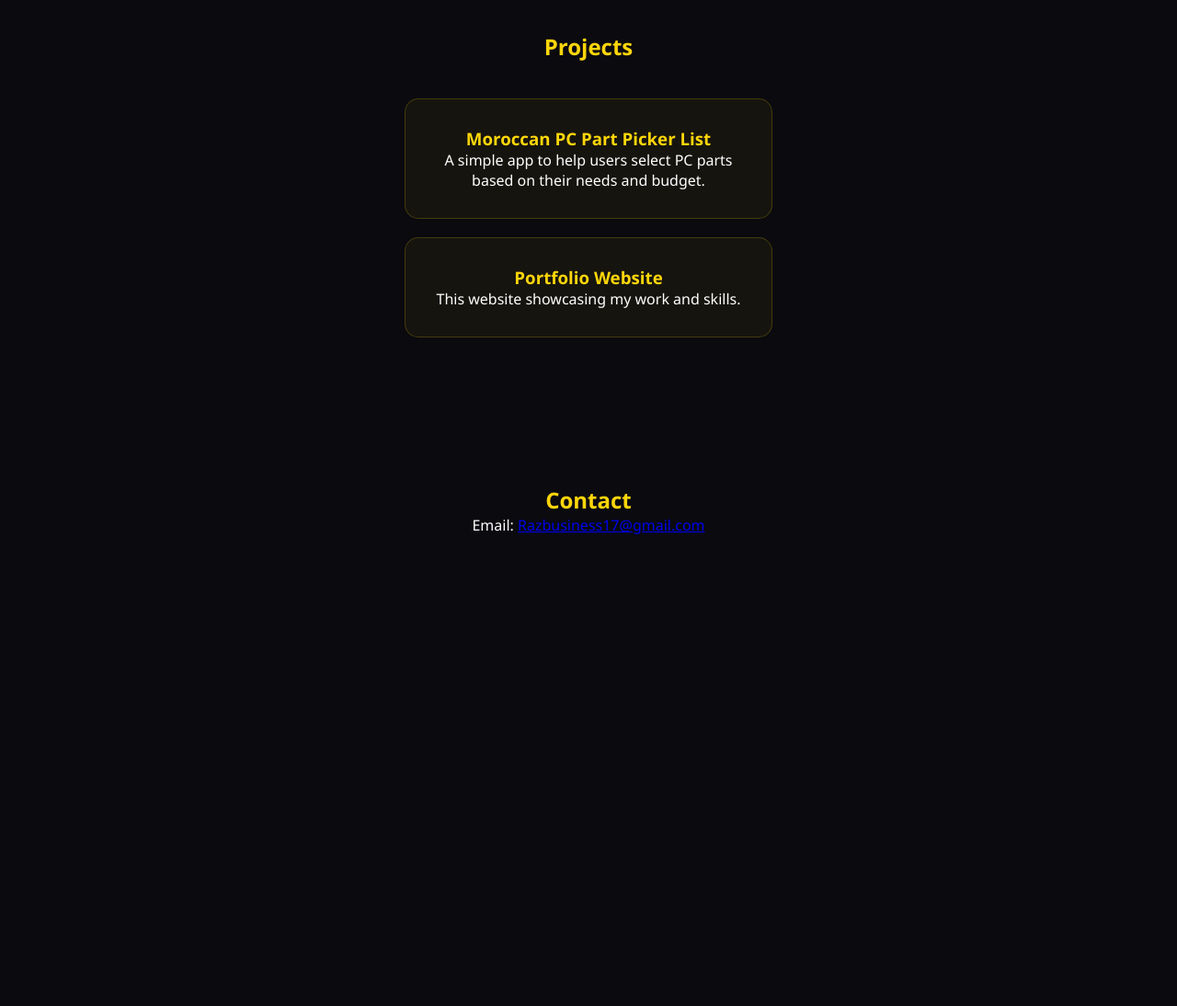
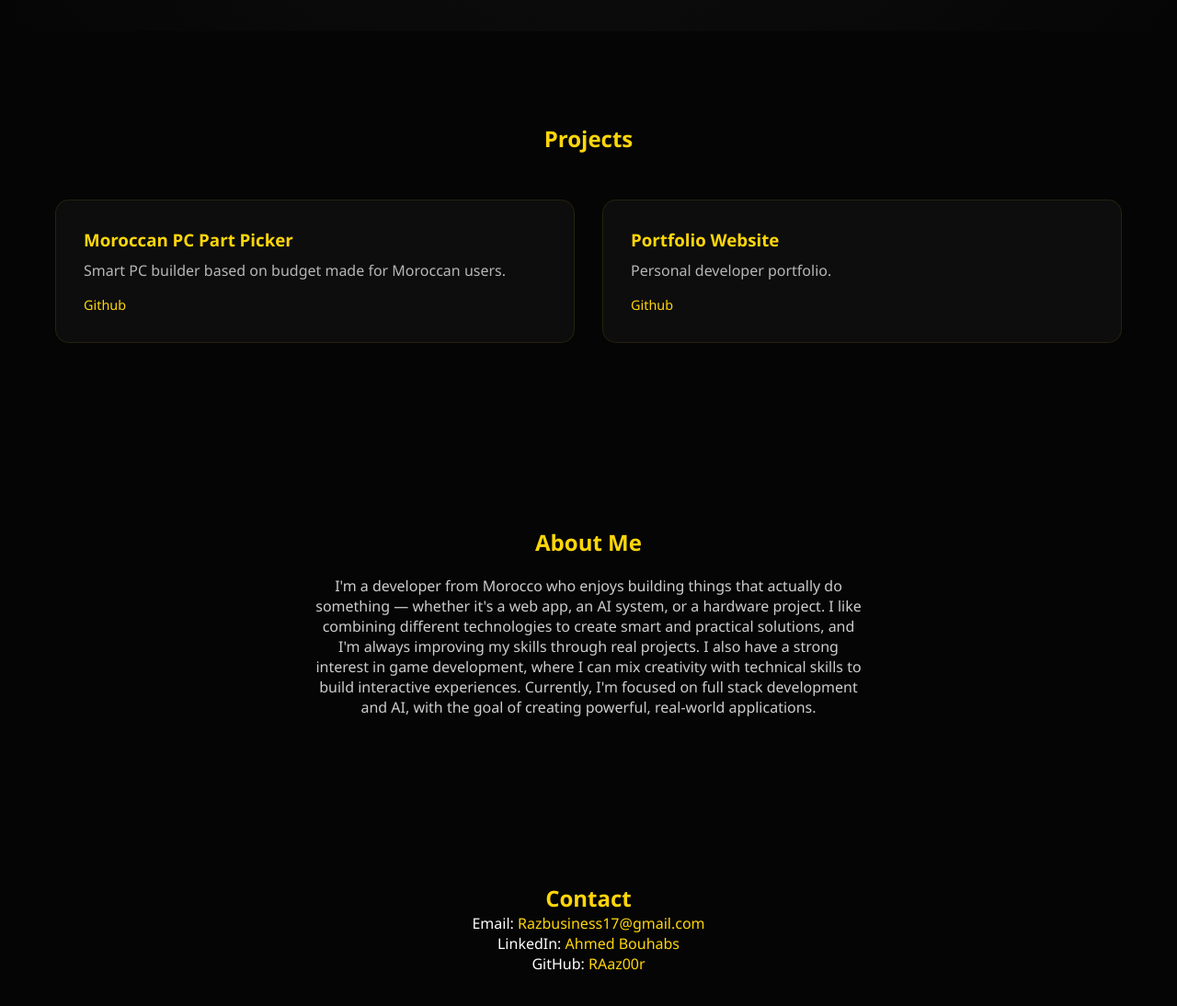
Before and after one commit to RAaz00r/RazPortfolio, a plain HTML site: page index.html in a window 1280 px wide. Shown: the part 840-1934 px from the top of the page at 92% size. Before the commit the page ends 1482 px from the top, so only its background shows below. Drawn offline with Linux system fonts and the light colour scheme.

Commit message:
Massive update + github links + contact links

```diff
--- a/index.html
+++ b/index.html
@@ -9,9 +9,10 @@
 <body>
 
 <nav>
-    <h2>Ahmed.dev</h2>
+  <h2>Ahmed.dev/RAaz00r.dev</h2>
   <ul>
     <li><a href="#projects">Projects</a></li>
+    <li><a href="#about">About</a></li>
     <li><a href="#contact">Contact</a></li>
   </ul>
 </nav>
@@ -26,21 +27,48 @@
 <section id="projects" class="projects">
   <h2>Projects</h2>
 
+  <div class="project-grid">
+
     <div class="card">
-      <h3>Moroccan PC Part Picker List</h3>
-      <p> A simple app to help users select PC parts based on their needs and budget.</p>
+      <h3>Moroccan PC Part Picker</h3>
+      <p>Smart PC builder based on budget made for Moroccan users.</p>
+      <div class="links">
+        <a href="https://github.com/RAaz00r/Moroccan-Pc-Part-Picker" target="_blank" rel="noopener noreferrer">Github</a>
+      </div>
     </div>
 
     <div class="card">
       <h3>Portfolio Website</h3>
-      <p>This website showcasing my work and skills.</p>
+      <p>Personal developer portfolio.</p>
+      <div class="links">
+        <a href="https://github.com/RAaz00r/RazPortfolio" target="_blank" rel="noopener noreferrer">Github</a>
+      </div>
     </div>
 
+  </div>
+</section>
+
+<section id="about" class="about">
+  <h2>About Me</h2>
+ <p>
+I'm a developer from Morocco who enjoys building things that actually do something —
+whether it's a web app, an AI system, or a hardware project.
+
+I like combining different technologies to create smart and practical solutions,
+and I'm always improving my skills through real projects.
+
+I also have a strong interest in game development, where I can mix creativity with technical skills
+to build interactive experiences.
+
+Currently, I'm focused on full stack development and AI, with the goal of creating powerful, real-world applications.
+</p>
 </section>
 
 <section id="contact" class="contact">
   <h2>Contact</h2>
   <p>Email: <a href="mailto:Razbusiness17@gmail.com">Razbusiness17@gmail.com</a></p>
+  <p>LinkedIn: <a href="https://www.linkedin.com/in/ahmed-bouhabs-15bbb2362/" target="_blank" rel="noopener noreferrer">Ahmed Bouhabs</a></p>
+  <p>GitHub: <a href="https://github.com/RAaz00r" target="_blank" rel="noopener noreferrer">RAaz00r</a></p>
 </section>
 
 </body>
--- a/style.css
+++ b/style.css
@@ -6,19 +6,21 @@
 
 body {
   font-family: 'Segoe UI', sans-serif;
-  background: #0a0a0f;
+  background: #050505;
   color: white;
 }
 
+/* NAV */
 nav {
   display: flex;
   justify-content: space-between;
-  padding: 20px 50px;
-  background: rgba(255, 214, 10, 0.05);
-  -webkit-backdrop-filter: blur(10px);
+  padding: 20px 60px;
+  position: sticky;
+  top: 0;
+  background: rgba(10,10,10,0.8);
+   -webkit-backdrop-filter: blur(10px);
   backdrop-filter: blur(10px);
-
-  border-bottom: 1px solid rgba(255, 214, 10, 0.2);
+  border-bottom: 1px solid rgba(255, 214, 10, 0.15);
 }
 
 nav h2 {
@@ -27,12 +29,12 @@ nav h2 {
 
 nav ul {
   display: flex;
-  gap: 20px;
+  gap: 30px;
   list-style: none;
 }
 
 nav a {
-  color: white;
+  color: #aaa;
   text-decoration: none;
   transition: 0.3s;
 }
@@ -41,26 +43,28 @@ nav a:hover {
   color: #ffd60a;
 }
 
+/* HERO */
 .hero {
-  height: 90vh;
+  height: 100vh;
   display: flex;
   flex-direction: column;
   justify-content: center;
   align-items: center;
-  background: radial-gradient(circle, #1a1a1f, #0a0a0f);
+  background: radial-gradient(circle at center, #111, #050505);
   text-align: center;
+  position: relative;
 }
 
 .hero h1 {
-  font-size: 4rem;
+  font-size: 4.5rem;
   color: #ffd60a;
-  text-shadow: 0 0 20px rgba(255, 214, 10, 0.6);
+  text-shadow: 0 0 25px rgba(255, 214, 10, 0.7);
 }
 
 .hero h2 {
   margin-top: 10px;
+  color: #ccc;
   font-weight: 300;
-  color: #ddd;
 }
 
 .hero p {
@@ -69,52 +73,98 @@ nav a:hover {
 }
 
 .btn {
-  padding: 12px 25px;
+  padding: 12px 30px;
   background: #ffd60a;
+  color: black;
   border-radius: 30px;
   text-decoration: none;
-  color: black;
   font-weight: bold;
   transition: 0.3s;
 }
 
 .btn:hover {
-  transform: scale(1.1);
+  transform: translateY(-3px);
   box-shadow: 0 0 20px #ffd60a;
 }
 
+/* PROJECTS */
 .projects {
-  padding: 80px 50px;
+  padding: 100px 60px;
   text-align: center;
 }
 
 .projects h2 {
-  margin-bottom: 40px;
   color: #ffd60a;
+  margin-bottom: 50px;
+}
+
+.project-grid {
+  display: grid;
+  grid-template-columns: repeat(auto-fit, minmax(280px, 1fr));
+  gap: 30px;
 }
 
 .card {
-  background: rgba(255, 214, 10, 0.05);
+  background: #0d0d0d;
   padding: 30px;
-  margin: 20px auto;
-  max-width: 400px;
   border-radius: 15px;
-  border: 1px solid rgba(255, 214, 10, 0.2);
+  border: 1px solid rgba(255, 214, 10, 0.1);
   transition: 0.3s;
+  text-align: left;
 }
 
 .card:hover {
-  transform: translateY(-10px) scale(1.02);
-  background: rgba(255, 214, 10, 0.1);
-  box-shadow: 0 0 25px rgba(255, 214, 10, 0.4);
+  transform: translateY(-8px);
+  border-color: #ffd60a;
+  box-shadow: 0 0 20px rgba(255, 214, 10, 0.2);
 }
 
 .card h3 {
   color: #ffd60a;
+  margin-bottom: 10px;
 }
 
+.card p {
+  opacity: 0.7;
+}
+
+.links {
+  margin-top: 15px;
+}
+
+.links a {
+  margin-right: 15px;
+  color: #ffd60a;
+  text-decoration: none;
+  font-size: 0.9rem;
+}
+
+/* FEATURED */
+.featured {
+  border: 1px solid #ffd60a;
+  background: linear-gradient(145deg, #111, #0a0a0a);
+}
+
+/* ABOUT */
+.about {
+  padding: 100px 60px;
+  text-align: center;
+}
+
+.about h2 {
+  color: #ffd60a;
+  margin-bottom: 20px;
+}
+
+.about p {
+  max-width: 600px;
+  margin: auto;
+  opacity: 0.8;
+}
+
+/* CONTACT */
 .contact {
-  padding: 60px;
+  padding: 80px;
   text-align: center;
 }
 
@@ -122,13 +172,12 @@ nav a:hover {
   color: #ffd60a;
 }
 
-.hero::before {
-  content: "";
-  position: absolute;
-  width: 300px;
-  height: 300px;
-  background: #ffd60a;
-  filter: blur(120px);
-  opacity: 0.2;
-  z-index: 0;
+.contact a {
+  color: #ffd60a;
+  text-decoration: none;
 }
+
+/* SMOOTH SCROLL */
+html {
+  scroll-behavior: smooth;
+}
```
Lines whose indentation alone changed are shown as unchanged.
